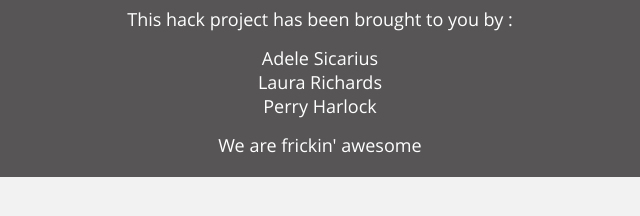
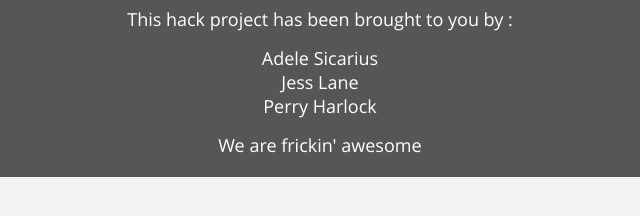
Before and after one commit to perryharlock/spacefreak, a website: page index.html in a window 1280 px wide. Shown: the part 476-692 px from the top of the page, 335-975 px from the left. Drawn offline with Linux system fonts and the light colour scheme.

Commit message:
Correct name..doh

```diff
--- a/index.html
+++ b/index.html
@@ -45,7 +45,7 @@
 					<p>This hack project has been brought to you by :
 					<ul>
 						<li>Adele Sicarius</li>
-						<li>Laura Richards</li>
+						<li>Jess Lane</li>
 						<li>Perry Harlock</li>
 					</ul>
 					We are frickin' awesome
```
Also changed, not shown: leaderboard.html (+1 -1 lines), question1.html (+1 -1 lines), question2.html (+1 -1 lines), question3.html (+1 -1 lines), question4.html (+1 -1 lines), question5.html (+1 -1 lines), scorecard.html (+1 -1 lines).
